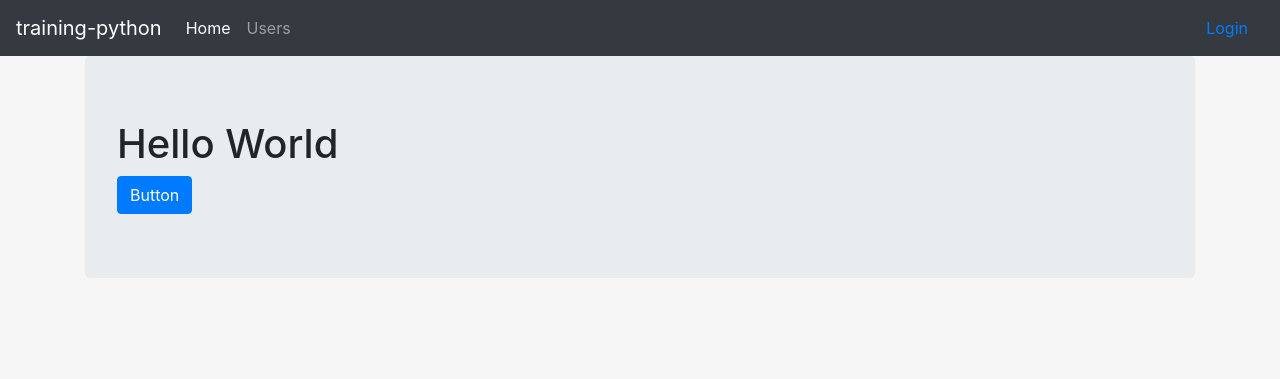
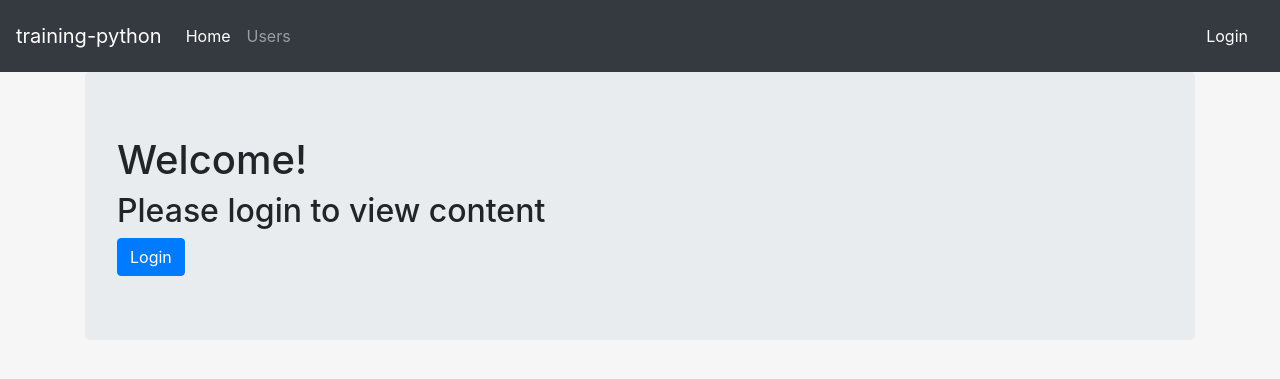
Before and after one commit to tpokora/python-training, a Django app: page / in a window 1280 px wide. Shown: the top 379 px of the page. Run offline with Django 3.2, Linux system fonts and the light colour scheme; some libraries are stand-ins or nearby versions.

Commit message:
#4 Index page and login link

```diff
--- a/core/templates/home/index.html
+++ b/core/templates/home/index.html
@@ -20,9 +20,12 @@
 {% include "home/navbar.html" %}
 <div class="container">
     <div class="jumbotron">
-        <h1>{{msg}}</h1>
+        <h1>Welcome!</h1>
+        <h2>Please login to view content</h2>
         {% buttons %}
-        <button class="btn btn-primary">Button</button>
+        {% load socialaccount %}
+        {% providers_media_js%}
+        <a class="btn btn-primary" href="{% provider_login_url 'google' %}">Login</a>
         {% endbuttons %}
     </div>
 </div>
--- a/core/templates/home/navbar.html
+++ b/core/templates/home/navbar.html
@@ -16,11 +16,12 @@
 
     </ul>
     <div class="mt-2 mt-md-0">
-        {% if user.username == '' %}
-        <a class="nav-link" href="{% provider_login_url 'google' %}">Login</a>
-        {% else %}
-        <a class="nav-link" href="{% url 'core:user' user.id %}">Logged as: {{ user.username }}</a>
-        {% endif %}
-
+        <span class="navbar-text">
+            {% if user.username == '' %}
+            <a class="nav-link" href="{% provider_login_url 'google' %}">Login</a>
+            {% else %}
+            <a class="nav-link" href="{% url 'core:user' user.id %}">Logged as: {{ user.username }}</a>
+            {% endif %}
+        </span>
     </div>
 </nav>
--- a/core/tests.py
+++ b/core/tests.py
@@ -13,8 +13,10 @@ class CoreHomeTests(TestCase):
 
         response = client.get(reverse("core:index"))
         content = str(response.content)
-        text = "<h1>Hello World</h1>"
+        welcome = "<h1>Welcome!</h1>"
+        text = "<h2>Please login to view content</h2>"
         self.assertEqual(response.status_code, 200)
+        self.assertEqual(welcome in content, True)
         self.assertEqual(text in content, True)
 
     def test_users(self):
--- a/core/views.py
+++ b/core/views.py
@@ -5,13 +5,6 @@ from django.views.generic import TemplateView, ListView, DetailView
 
 class IndexView(TemplateView):
     template_name = 'home/index.html'
-
-    message = 'Hello World'
-
-    def get_context_data(self, **kwargs):
-        context = super().get_context_data(**kwargs)
-        context['msg'] = self.message
-        return context
 
 
 class UsersListView(ListView):
```
